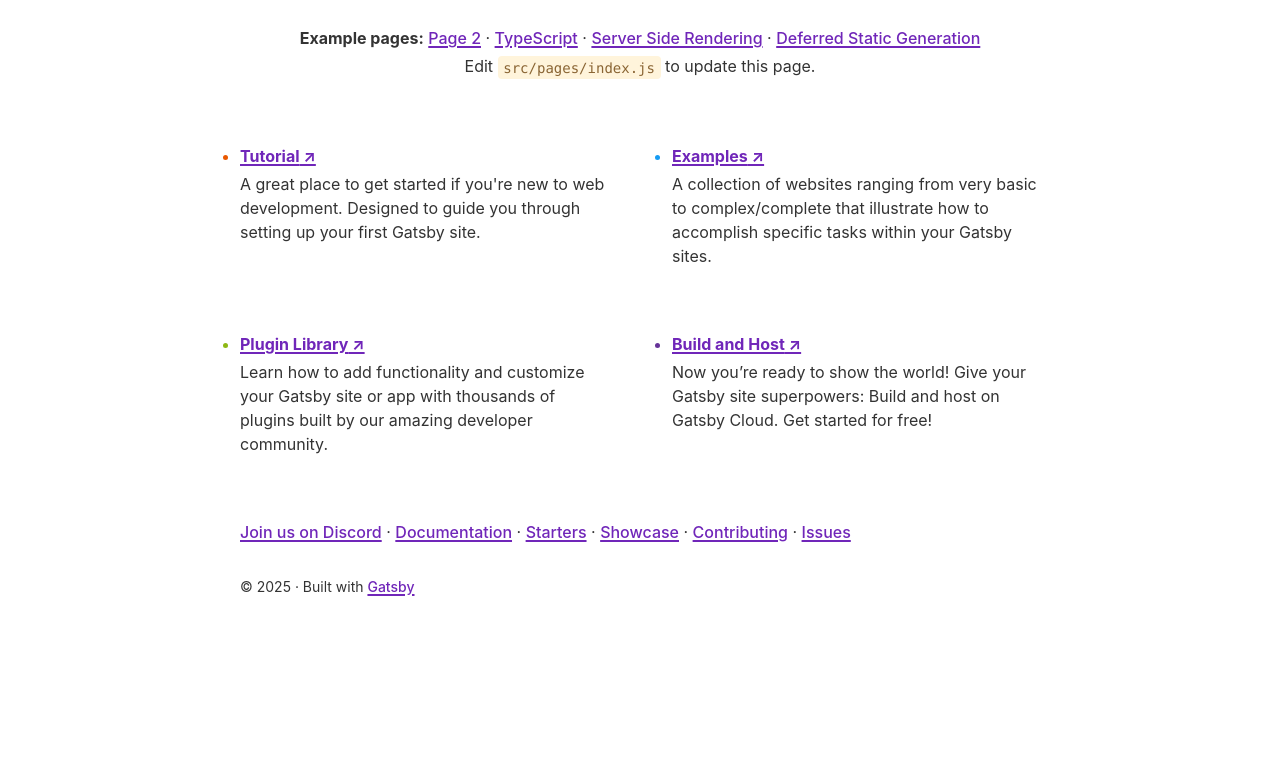
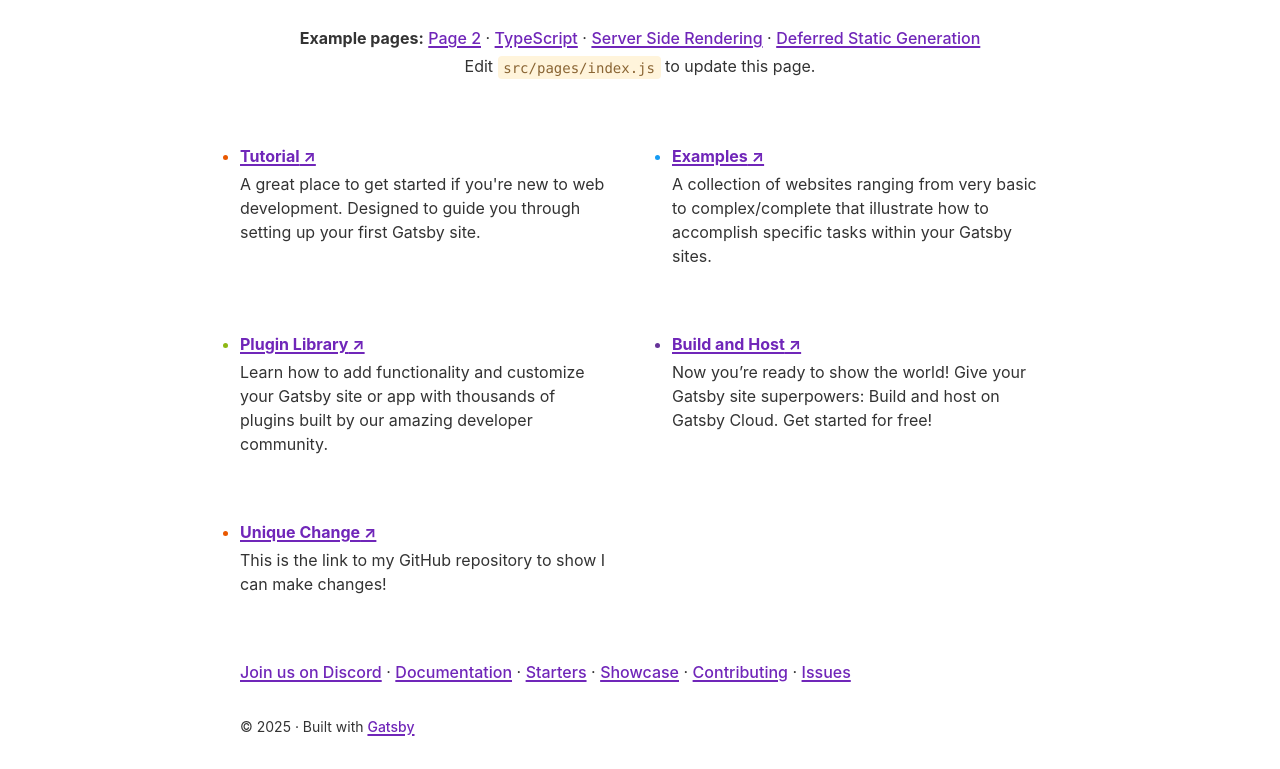
Before and after one commit to PeeplesKaitlyn-FS/MyGatsbyStaticSite, a Gatsby site: page / in a window 1280 px wide. Shown: the part 230-999 px from the top of the page. Before the commit the page ends 859 px from the top, so only its background shows below. Built offline with nearby package versions, Linux system fonts and the light colour scheme; Gatsby itself is replaced by a stand-in of ours.

Commit message:
Update index.js

```diff
--- a/src/pages/index.js
+++ b/src/pages/index.js
@@ -30,6 +30,12 @@ const links = [
     url: "https://www.gatsbyjs.com/cloud",
     description:
       "Now you’re ready to show the world! Give your Gatsby site superpowers: Build and host on Gatsby Cloud. Get started for free!",
+  },
+  {
+    text: "Unique Change",
+    url: "https://github.com/PeeplesKaitlyn-FS/MyGatsbyStaticSite.git",
+    description:
+      "This is the link to my GitHub repository to show I can make changes!",
   },
 ]
 
```
